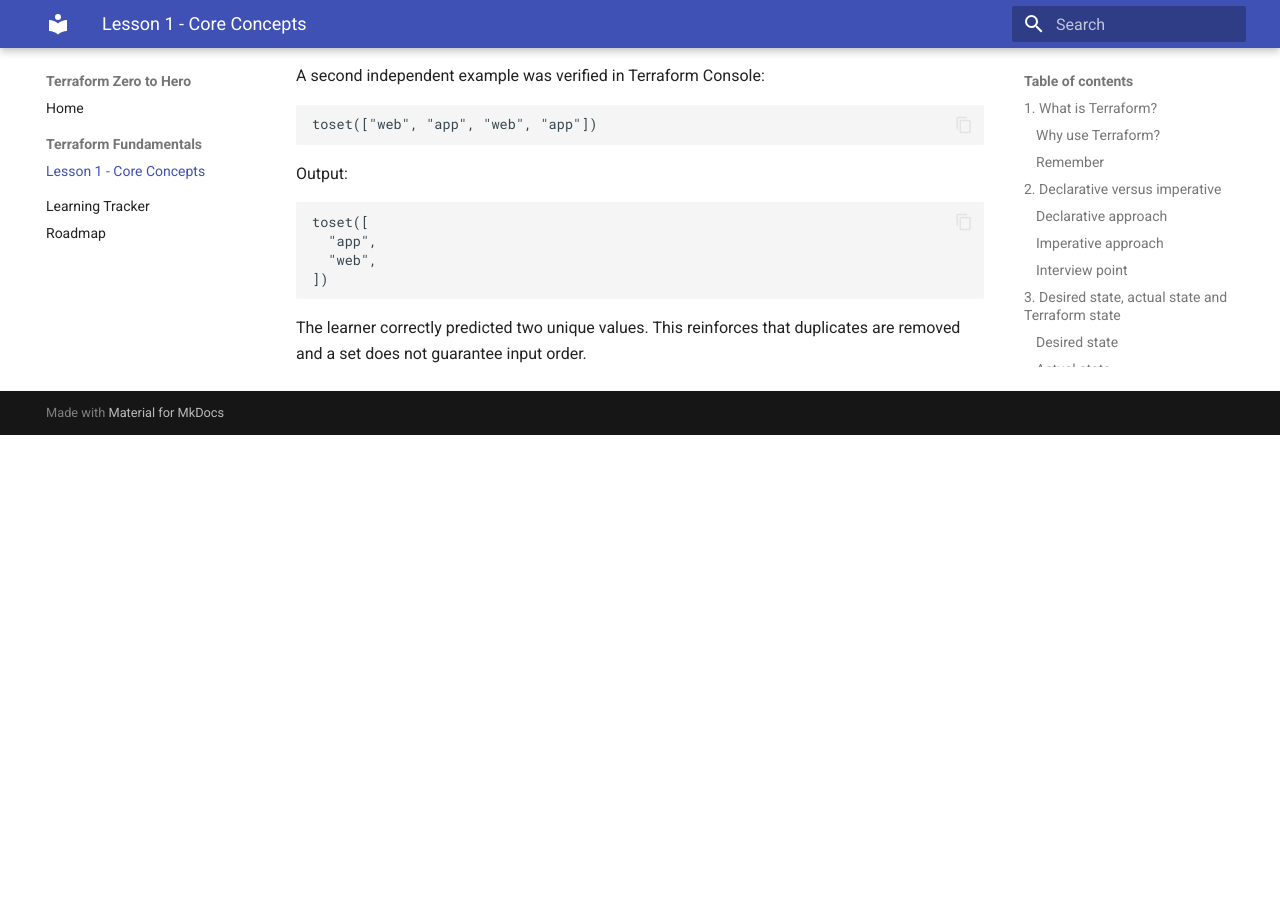
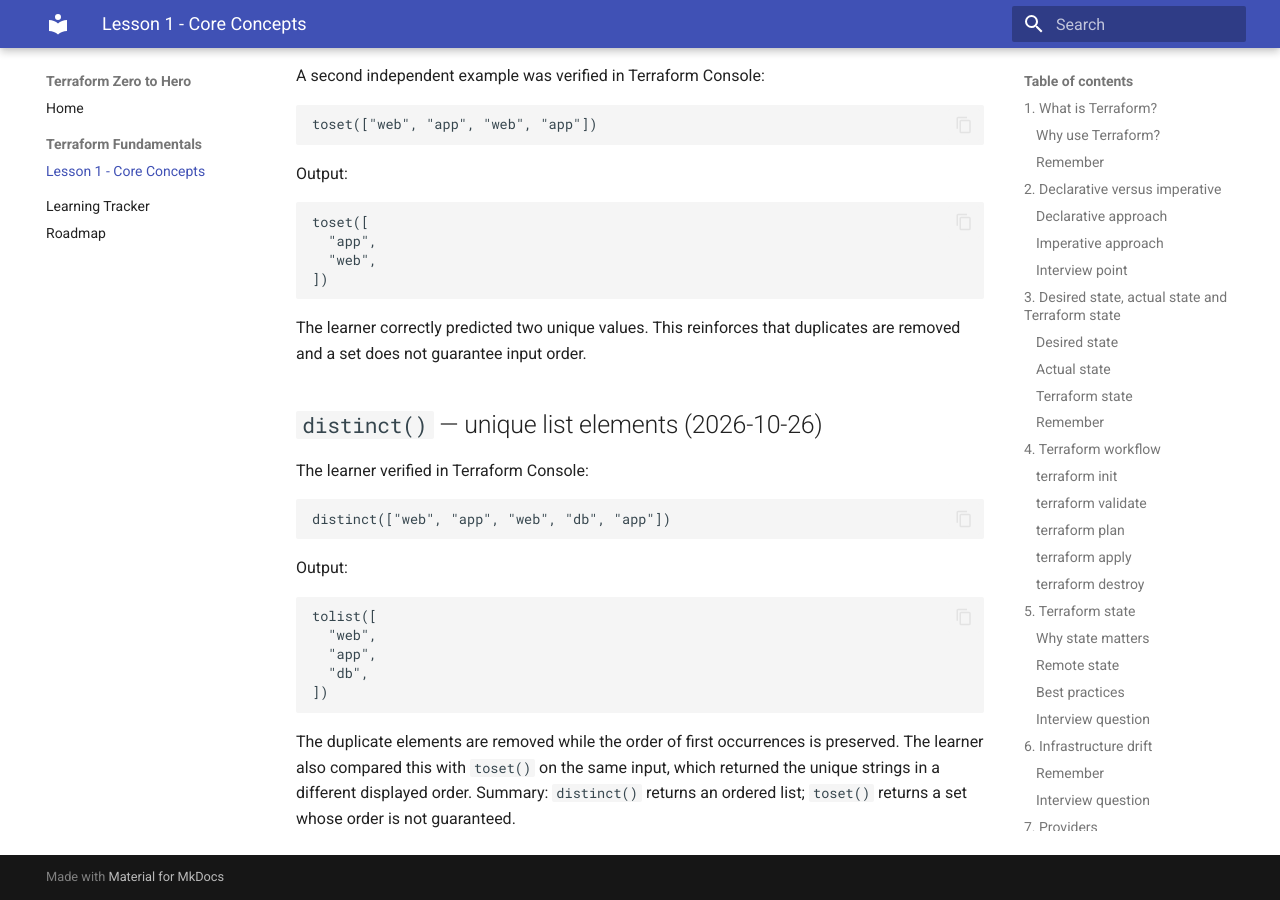
Before and after one commit to pshewale-dev/terraform-azure-lab, an MkDocs documentation site: the page built from docs/lesson-01-fundamentals.md, in a window 1280 px wide and 900 px high, scrolled down 20644 px. Built offline with MkDocs 1.6.1 and Material for MkDocs 9.7.7, drawn with Linux system fonts in a browser that asks for light colours; before the commit the page ends 21079 px from its top, so only the background shows below that.

Commit message:
docs: record distinct and toset comparison

````diff
--- a/docs/lesson-01-fundamentals.md
+++ b/docs/lesson-01-fundamentals.md
@@ -863,3 +863,24 @@ toset([
 ```
 
 The learner correctly predicted two unique values. This reinforces that duplicates are removed and a set does not guarantee input order.
+
+
+## `distinct()` — unique list elements (2026-10-26)
+
+The learner verified in Terraform Console:
+
+```hcl
+distinct(["web", "app", "web", "db", "app"])
+```
+
+Output:
+
+```hcl
+tolist([
+  "web",
+  "app",
+  "db",
+])
+```
+
+The duplicate elements are removed while the order of first occurrences is preserved. The learner also compared this with `toset()` on the same input, which returned the unique strings in a different displayed order. Summary: `distinct()` returns an ordered list; `toset()` returns a set whose order is not guaranteed.
````
